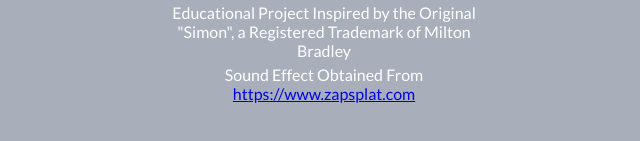
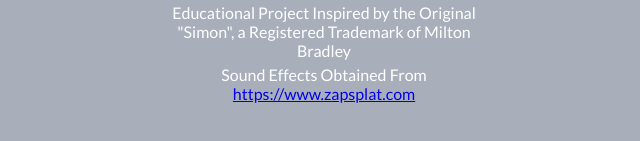
Before and after one commit to jonbrunt/Simon-Clone-1, a plain HTML site: page index.html in a window 1280 px wide. Shown: the part 571-712 px from the top of the page, 316-956 px from the left. Drawn offline with Linux system fonts and the light colour scheme.

Commit message:
Update index.html

```diff
--- a/index.html
+++ b/index.html
@@ -35,7 +35,7 @@
 
 <p>Design &amp; Development by Jonathan M. Brunt</p>
 <p>Educational Project Inspired by the Original "Simon", a Registered Trademark of Milton Bradley</p>
-<p>Sound Effect Obtained From <a href='https://www.zapsplat.com' target='_blank'>https://www.zapsplat.com</a></p>
+<p>Sound Effects Obtained From <a href='https://www.zapsplat.com' target='_blank'>https://www.zapsplat.com</a></p>
 
 <script type='text/javascript' src='Assets/JS/Simon.js'></script>
 
```
